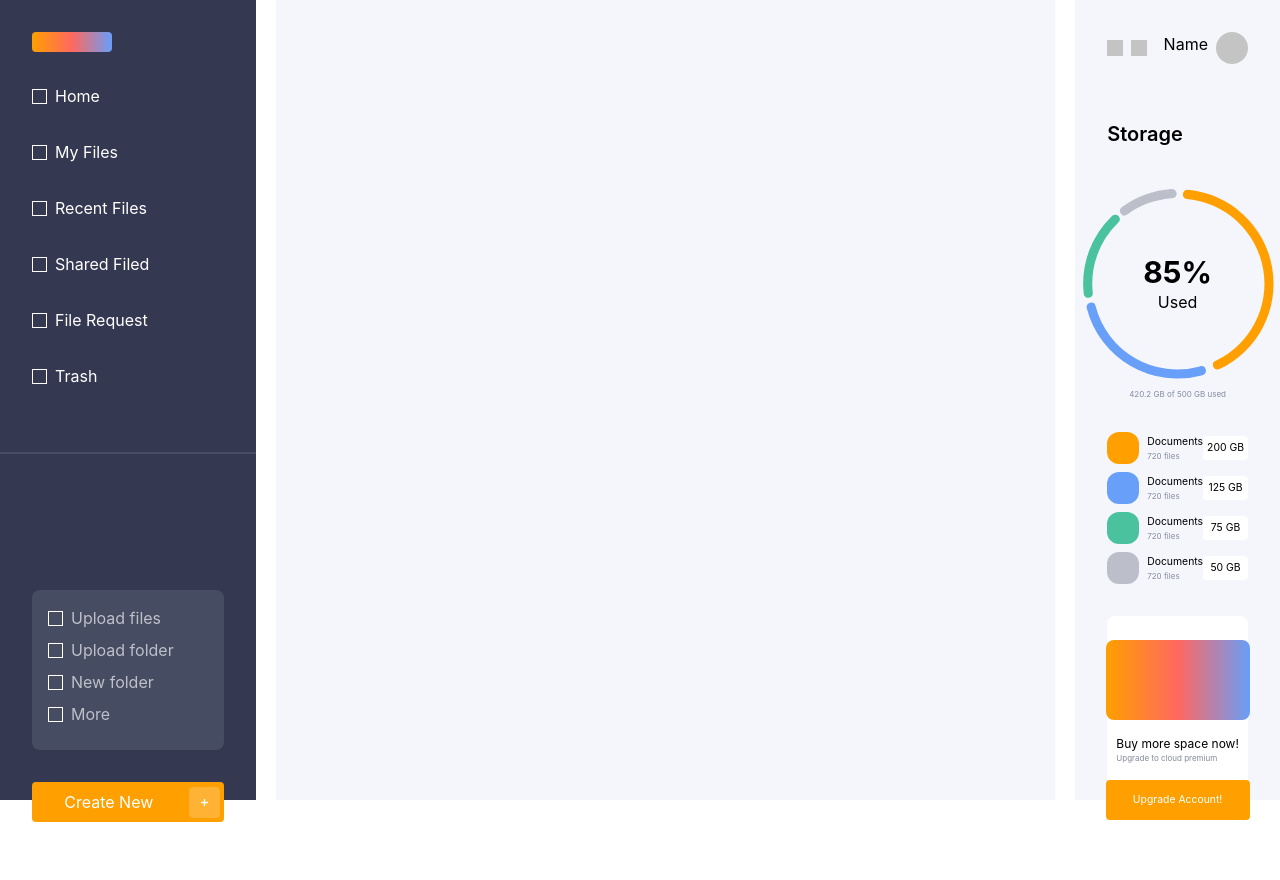
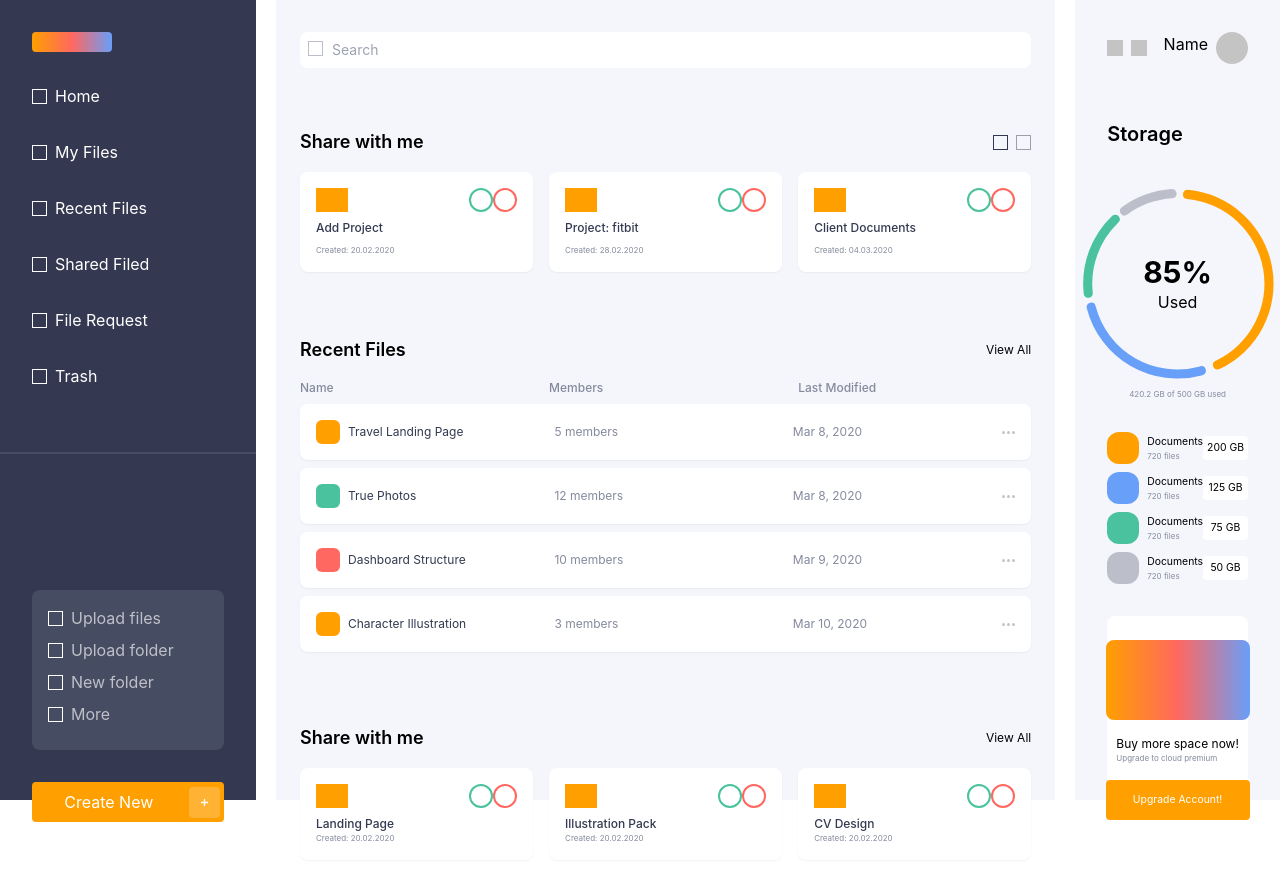
Before and after one commit to OVarLaz/css-react-layout, a React (Create React App) app: page / in a window 1280 px wide. Shown: the top 880 px of the page. Built offline with nearby package versions, Linux system fonts and the light colour scheme.

Commit message:
feat: add other sections to home

```diff
--- a/src/views/layouts/Home.tsx
+++ b/src/views/layouts/Home.tsx
@@ -1,5 +1,10 @@
 import React from "react";
 import StorageChart from "../components/Chart/StorageChart";
+import BuySection from "../components/BuySection";
+import SearchInput from "../components/ui/SearchInput/SearchInput";
+import RecentFiles from "../components/RecentFiles";
+import RecentlyUsed from "../components/RecentlyUsed";
+import ShareWithMe from "../components/ShareWithMe";
 
 const Home: React.FC = () => {
   const storageData = [
@@ -21,7 +26,20 @@ const Home: React.FC = () => {
 
   return (
     <main className="flex h-screen">
-      <div className="w-[80%] h-full flex mx-5 bg-main-gray"></div>
+      <div className="w-[80%] h-full flex flex-col mx-5 bg-main-gray">
+        <div className="w-full py-8 px-6">
+          <SearchInput />
+        </div>
+        <div className="w-full py-8 px-6">
+          <RecentlyUsed />
+        </div>
+        <div className="w-full py-8 px-6">
+          <RecentFiles />
+        </div>
+        <div className="w-full py-8 px-6">
+          <ShareWithMe />
+        </div>
+      </div>
       <div className="w-[20%] h-full flex flex-col bg-main-gray">
         <div className="p-8 flex justify-between items-center">
           <div className="flex">
@@ -63,18 +81,7 @@ const Home: React.FC = () => {
           </div>
         </div>
         <div className="p-8 w-full">
-          <div className=" bg-white rounded-lg flex flex-col items-center">
-            <div className="bg-custom-gradient w-36 h-20 rounded-lg mt-6"></div>
-            <div className="flex flex-col py-4">
-              <span className="text-xs">Buy more space now!</span>
-              <span className="text-tertiary-gray text-tiny">
-                Upgrade to cloud premium
-              </span>
-            </div>
-            <div className="mb-6 flex items-center justify-center w-36 h-10 bg-primary-orange rounded text-white text-xxs">
-              Upgrade Account!
-            </div>
-          </div>
+          <BuySection />
         </div>
       </div>
     </main>
```
